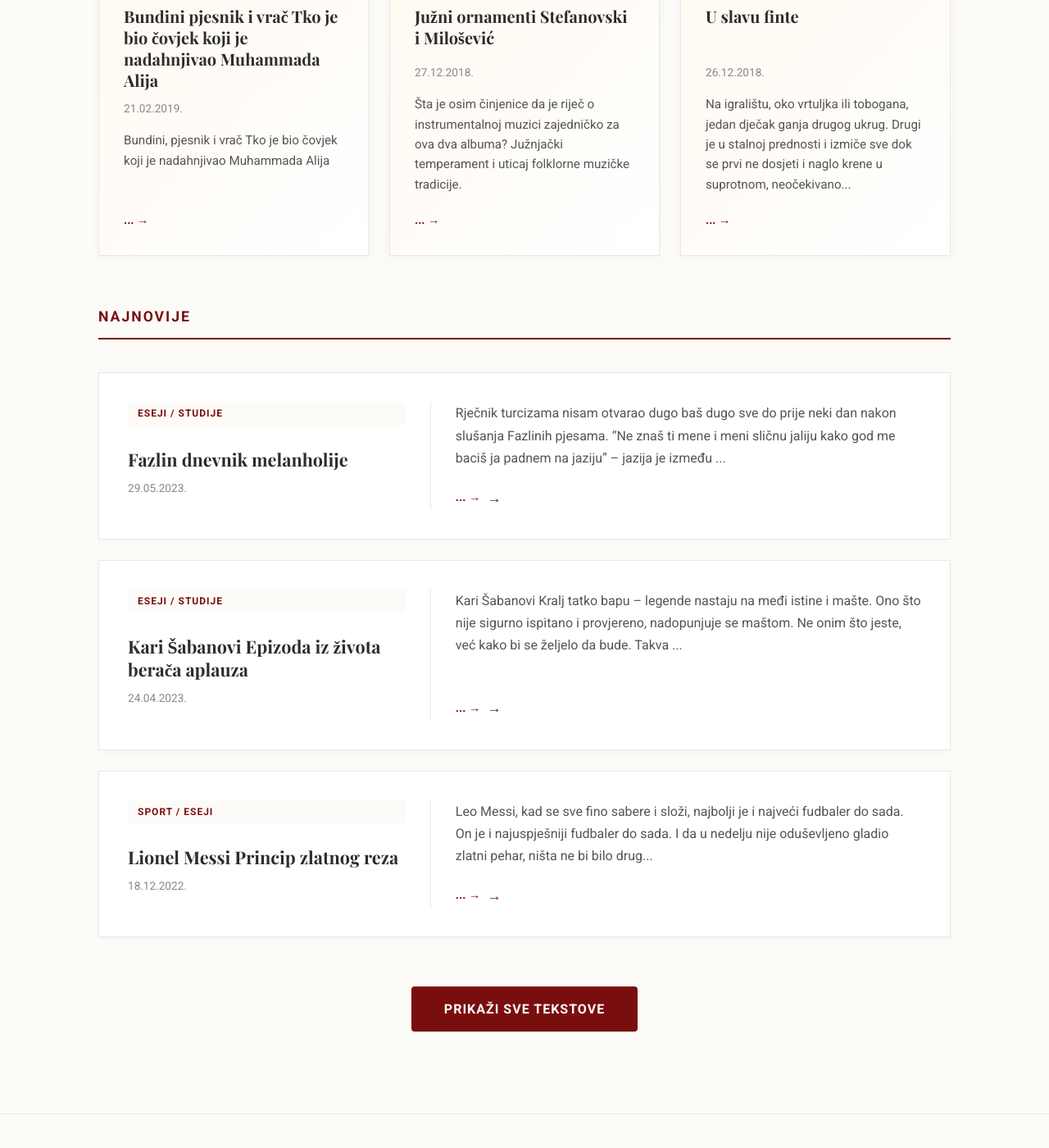
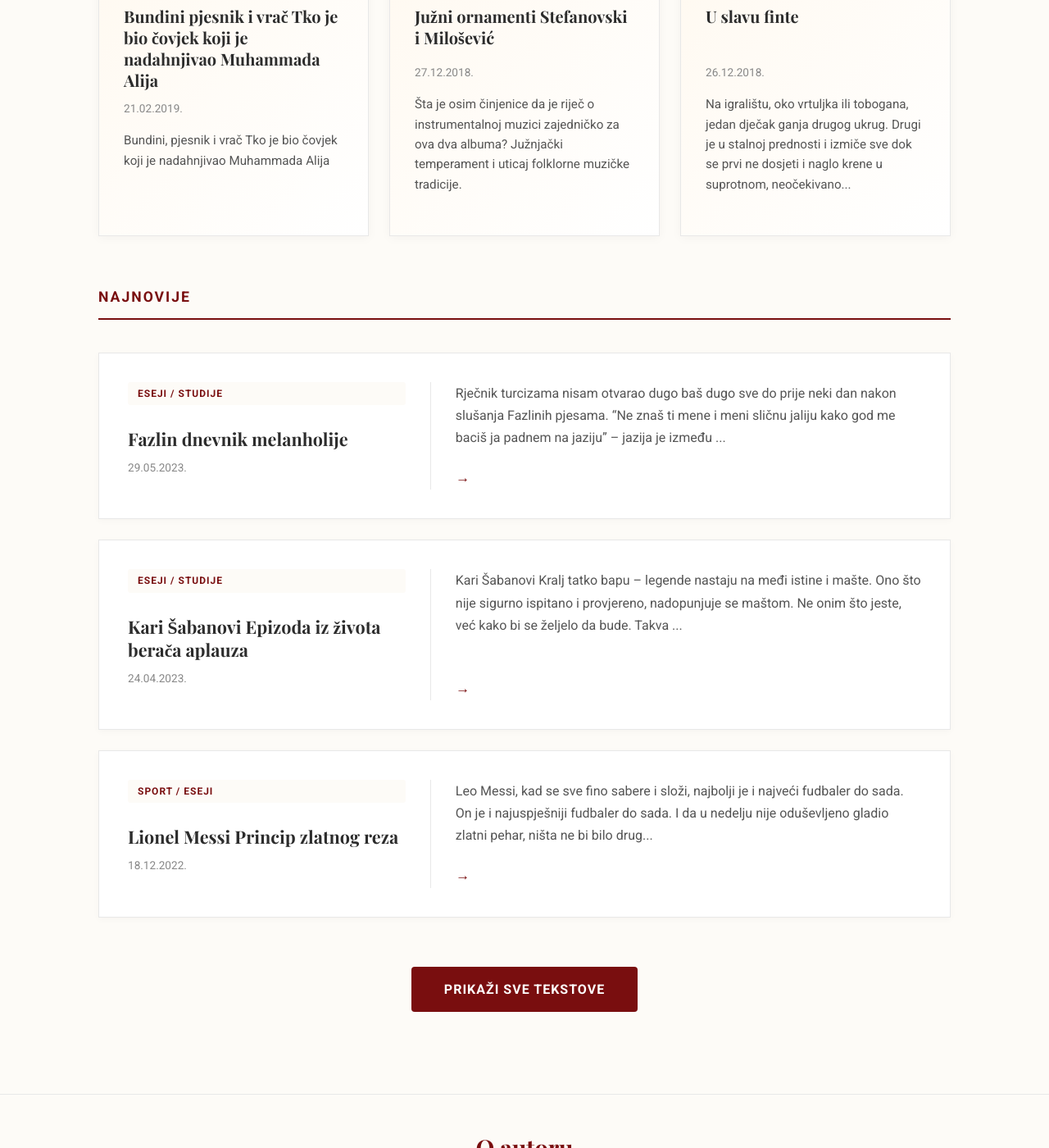
Before and after one commit to omarbrkan/omarbrkan.github.io, a Jekyll site: the page built from index.html, in a window 1280 px wide and 1400 px high, scrolled down 461 px. Shown: the whole window at 82% size. Built offline with Jekyll 4.4.1, drawn with Linux system fonts in a browser that asks for light colours.

Commit message:
Update index.html

```diff
--- a/index.html
+++ b/index.html
@@ -35,7 +35,7 @@
                     {{ post.excerpt | strip_html | truncate: 180 }}
                 </p>
 
-                <a href="{{ post.url | relative_url }}" class="featured-card-link">... →</a>
+                <a href="{{ post.url | relative_url }}" class="featured-card-link"></a>
             </div>
         </article>
         {% endfor %}
@@ -71,7 +71,7 @@
                 <p class="latest-post-excerpt">
                     {{ post.excerpt | strip_html | truncate: 200 }}
                 </p>
-                <a href="{{ post.url | relative_url }}" class="read-more-link">... →</a>
+                <a href="{{ post.url | relative_url }}" class="read-more-link"></a>
             </div>
         </article>
         {% endfor %}
```
